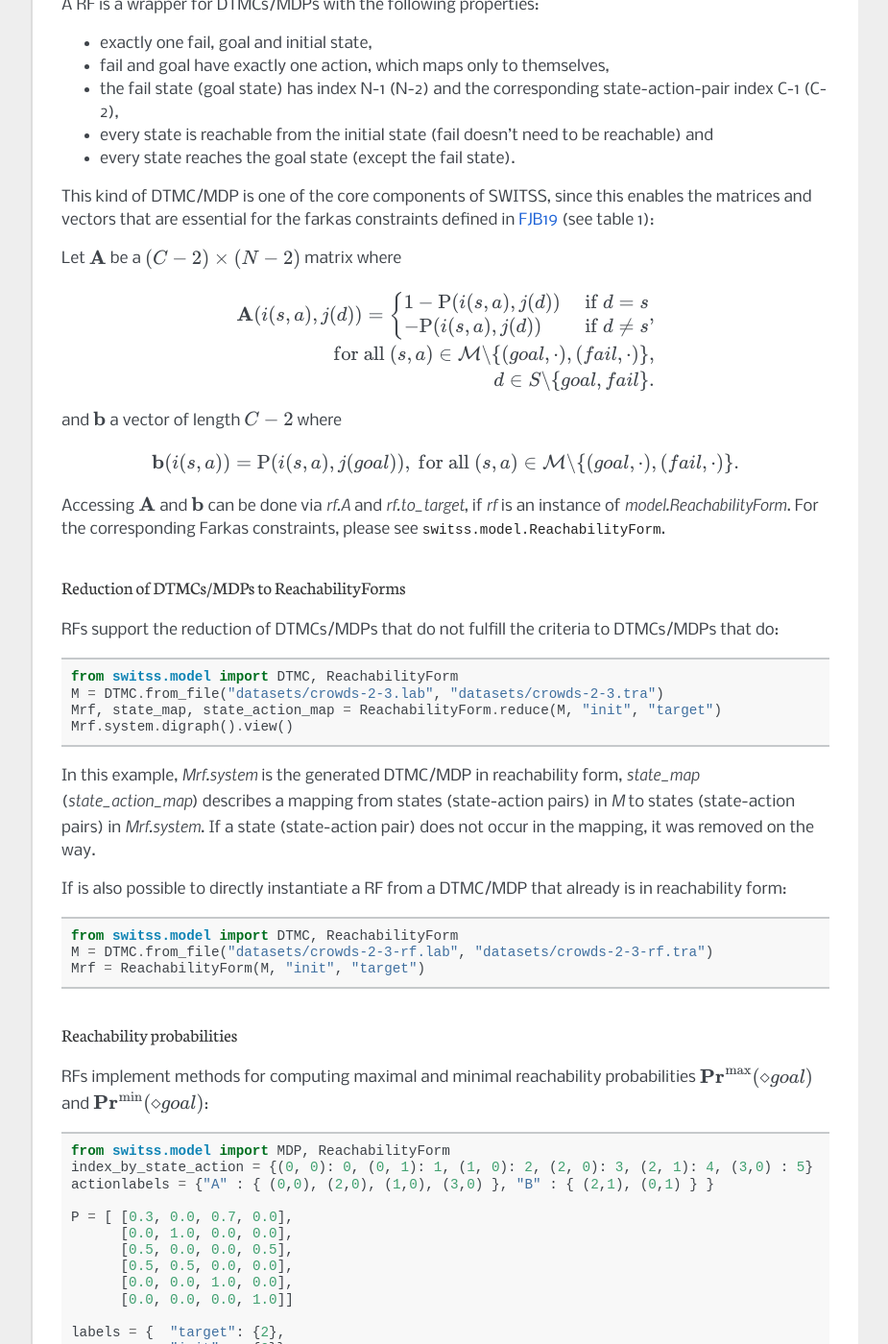
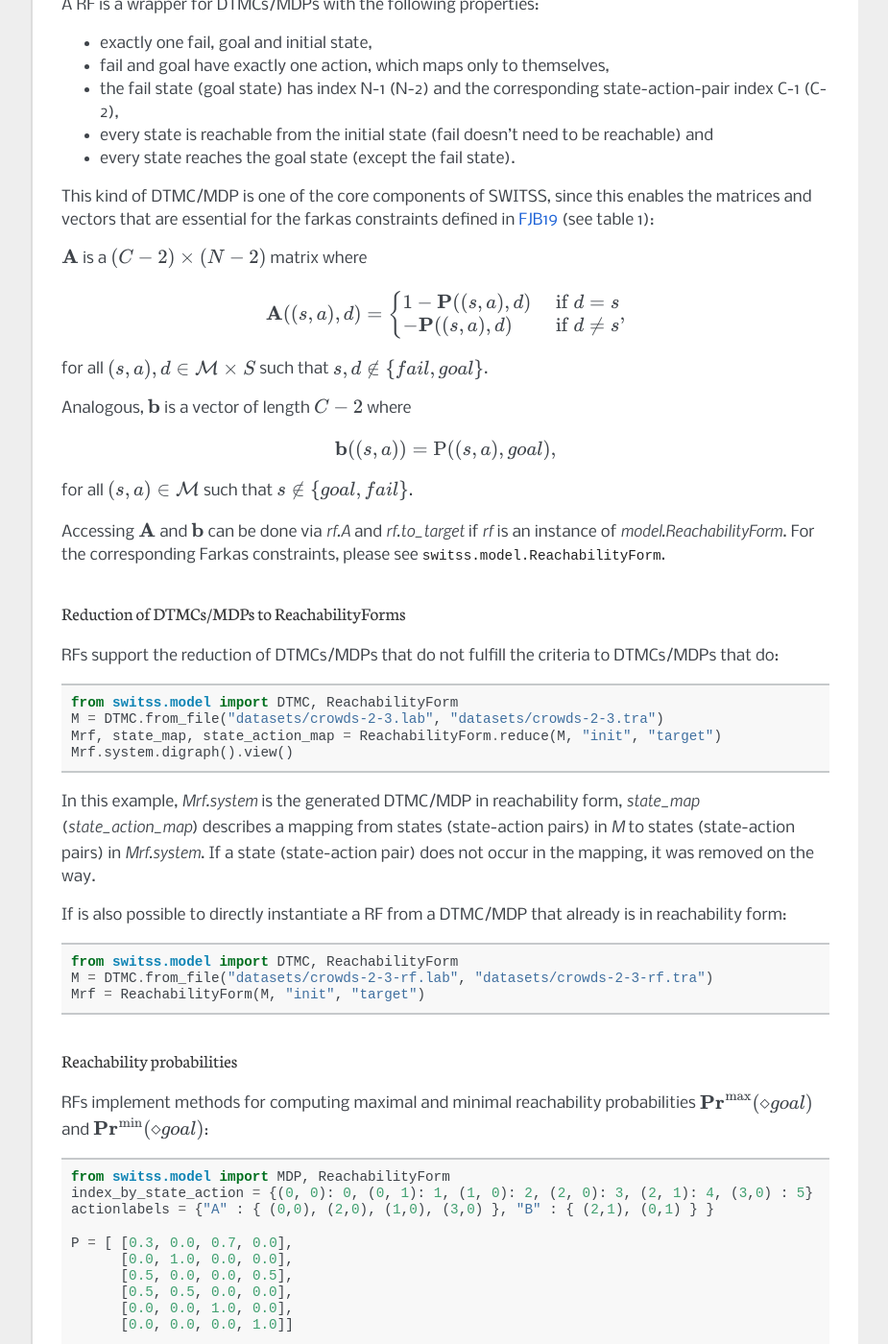
Before and after one commit to simonjantsch/switss, a Sphinx documentation site: the page built from docs/source/index.rst, in a window 1280 px wide and 1400 px high, scrolled down 3882 px. Shown: the whole window at 96% size, without its empty margins (198-1123 px from the left). Built offline with Sphinx 7.4.7, drawn with Linux system fonts in a browser that asks for light colours; some of the changed text lies outside the part shown.

Commit message:
removed index-notation from documentation

```diff
--- a/docs/source/index.rst
+++ b/docs/source/index.rst
@@ -30,11 +30,10 @@
 * :math:`\text{Act}(s) \subseteq \text{Act}` denotes the set of actions that can be enabled in state :math:`s` (i.e. :math:`a \in \text{Act}(s) \Leftrightarrow \textbf{P}(s,a,d) > 0` for some state :math:`d`).
 * And whenever suitable, :math:`\mathcal{M} = \{ (s,a) \in S \times \text{Act} \mid a \in \text{Act}(s) \}` also denotes the set of state-action-pairs.
 
-For :math:`\textbf{P}` we will use a :math:`C \times N` transition matrix :math:`\text{P}` where :math:`C = | \mathcal{M} |` denotes
+For :math:`\textbf{P}` we will use a :math:`C \times N` transition matrix where :math:`C = | \mathcal{M} |` denotes
 the amount of state-action-pairs and :math:`N = | S |` the amount of states. Furthermore, every state-action pair :math:`(s,a) \in
-\mathcal{M}` corresponds to some index :math:`i(s,a) \in \{0,\dots,C-1\}` and every state :math:`s \in S` to some index
-:math:`j(s) \in \{0,\dots,N-1\}` and vice versa. We define :math:`\text{P}(i(s,a),j(d)) := \textbf{P}(s,a,d)` for all
-:math:`(s \times a) \times d \in \mathcal{M} \times S`.
+\mathcal{M}` corresponds to some index :math:`i \in \{0,\dots,C-1\}` and every state :math:`s \in S` to some index
+:math:`j \in \{0,\dots,N-1\}` and vice versa.
 
 DTMCs are treated as special MDPs where only a single action exists, which is then enabled in every state, in which case :math:`C=N`.
 
@@ -204,22 +203,24 @@
 This kind of DTMC/MDP is one of the core components of SWITSS, since this enables the matrices and vectors that are
 essential for the farkas constraints defined in `FJB19`_ (see table 1):
 
-Let :math:`\textbf{A}` be a :math:`(C-2) \times (N-2)` matrix where
+:math:`\textbf{A}` is a :math:`(C-2) \times (N-2)` matrix where
 
 .. math::
 
-   \textbf{A}(i(s,a), j(d)) = \begin{cases} 1 - \text{P}(i(s,a), j(d)) &\text{ if } d = s \\
-                                            - \text{P}(i(s,a), j(d)) &\text{ if } d \neq s \end{cases},
-      \\ \text{for all } (s,a) \in \mathcal{M} \backslash \{(goal,\cdot),(fail,\cdot)\},
-      \\ d \in S \backslash \{ goal, fail \}.
+   \textbf{A}((s,a), d) = \begin{cases} 1 - \textbf{P}((s,a), d) &\text{ if } d = s \\
+                                            - \textbf{P}((s,a), d) &\text{ if } d \neq s \end{cases},
 
-and :math:`\textbf{b}` a vector of length :math:`C-2` where
+for all :math:`(s,a),d \in \mathcal{M} \times S` such that  :math:`s,d \not\in \{ fail, goal \}`.
+
+Analogous, :math:`\textbf{b}` is a vector of length :math:`C-2` where
 
 .. math::
 
-   \textbf{b}(i(s,a)) = \text{P}(i(s,a),j(goal)), \text{ for all } (s,a) \in \mathcal{M} \backslash \{(goal,\cdot),(fail,\cdot)\}.
+   \textbf{b}((s,a)) = \text{P}((s,a),goal),
 
-Accessing :math:`\textbf{A}` and :math:`\textbf{b}` can be done via `rf.A` and `rf.to_target`, if `rf` is an instance
+for all :math:`(s,a) \in \mathcal{M}` such that :math:`s \not \in \{goal,fail\}`.
+
+Accessing :math:`\textbf{A}` and :math:`\textbf{b}` can be done via `rf.A` and `rf.to_target` if `rf` is an instance
 of `model.ReachabilityForm`. For the corresponding Farkas constraints, please see :class:`switss.model.ReachabilityForm`.
 
 Reduction of DTMCs/MDPs to ReachabilityForms
```
Also changed, not shown: other parts of docs/source/index.rst (+4 -2 lines).
